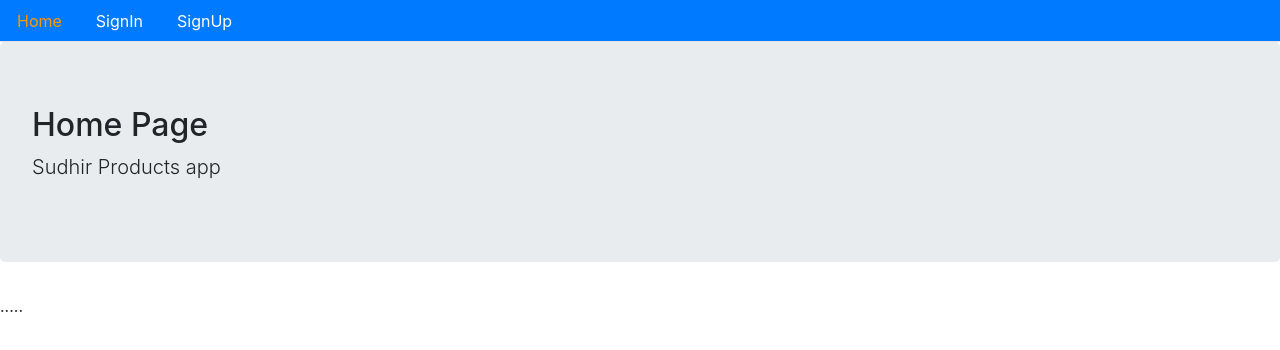
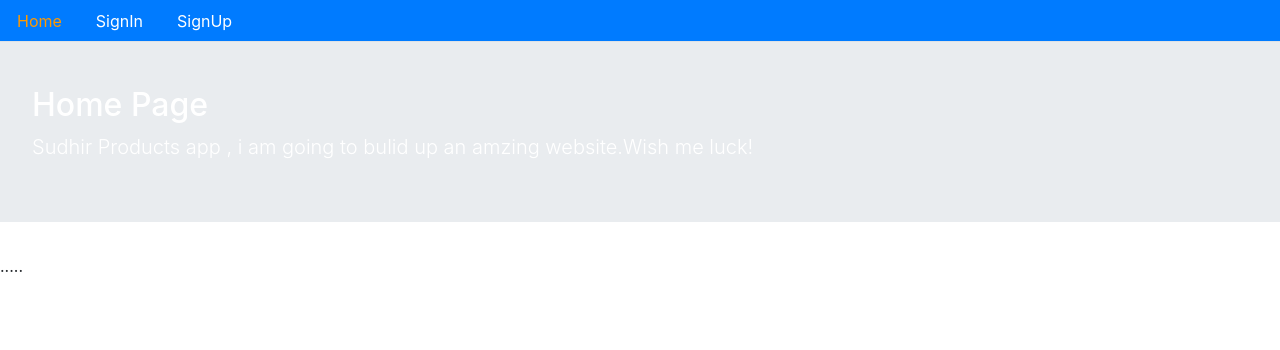
Before and after one commit to SudhirDeshwal/Project_mern_stack_frontend, a React (Create React App) app: page / in a window 1280 px wide. Shown: the top 350 px of the page. Built offline with nearby package versions, Linux system fonts and the light colour scheme.

Commit message:
css added

```diff
--- a/src/core/Home.js
+++ b/src/core/Home.js
@@ -3,7 +3,7 @@ import Layout from './Layout'
 
 const Home = () => (
 
-<Layout title="Home Page" discription="Sudhir Products app">
+<Layout title="Home Page" discription="Sudhir Products app , i am going to bulid up an amzing website.Wish me luck!">
 .....
 </Layout>
 );
--- a/src/core/Layout.js
+++ b/src/core/Layout.js
@@ -1,5 +1,6 @@
 import React from 'react';
-import Menu from './menu'
+import Menu from './menu';
+import "../styles.css";
 
 const Layout = ({
     title = 'Title',
--- /dev/null
+++ b/src/styles.css
@@ -0,0 +1,73 @@
+/**
+ * border radius
+ */
+
+ .btn,
+ .jumbotron,
+ .nav :hover {
+     border-radius: 0px;
+ }
+
+
+
+
+ .jumbotron h2 {
+     margin-top: -20px;
+ }
+
+ @media only screen and (max-width: 600px) {
+     .jumbotron h2 {
+         margin-top: 10px;
+     }
+ }
+
+ /**
+  * jumbotron animation
+  */
+
+ .jumbotron {
+     height: 180px;
+     color: #fff;
+     background-image: url("");
+     /* background: linear-gradient(-45deg, #ee7752, #e73c7e, #23a6d5, #23d5ab); */
+     background-size: 400% 400%;
+     /* -webkit-animation: Gradient 15s ease infinite;
+     -moz-animation: Gradient 15s ease infinite;
+     animation: Gradient 15s ease infinite; */
+ }
+
+ /* @-webkit-keyframes Gradient {
+     0% {
+         background-position: 0% 50%;
+     }
+     50% {
+         background-position: 100% 50%;
+     }
+     100% {
+         background-position: 0% 50%;
+     }
+ }
+
+ @-moz-keyframes Gradient {
+     0% {
+         background-position: 0% 50%;
+     }
+     50% {
+         background-position: 100% 50%;
+     }
+     100% {
+         background-position: 0% 50%;
+     }
+ }
+
+ @keyframes Gradient {
+     0% {
+         background-position: 0% 50%;
+     }
+     50% {
+         background-position: 100% 50%;
+     }
+     100% {
+         background-position: 0% 50%;
+     }
+ } */
```
Also changed, not shown: src/core/menu.js (+8 -8 lines), src/user/Signin.js (+16 -14 lines), src/user/Signup.js (+17 -15 lines).
